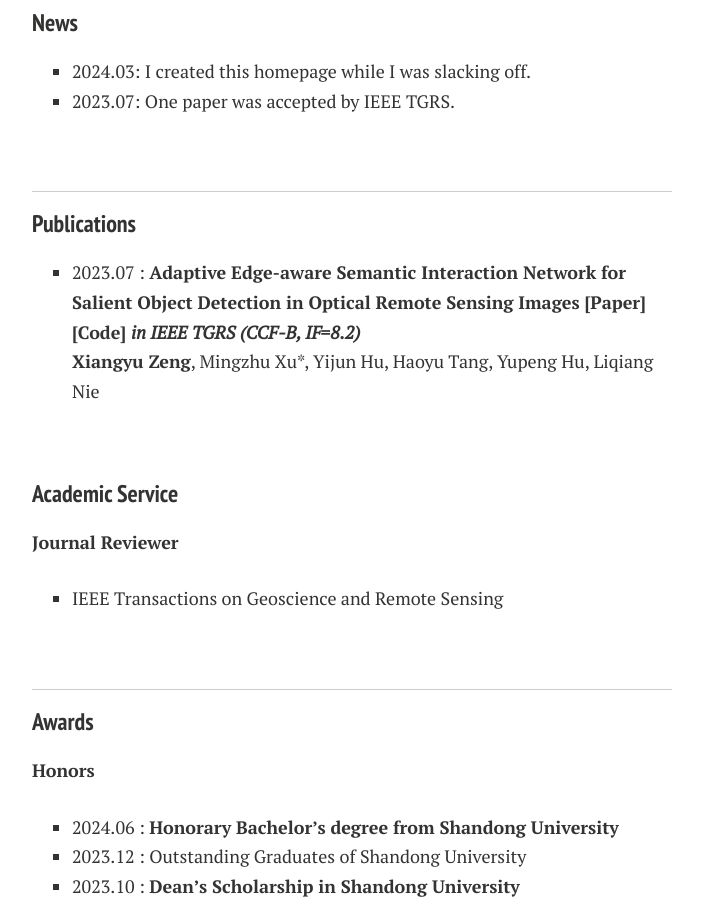
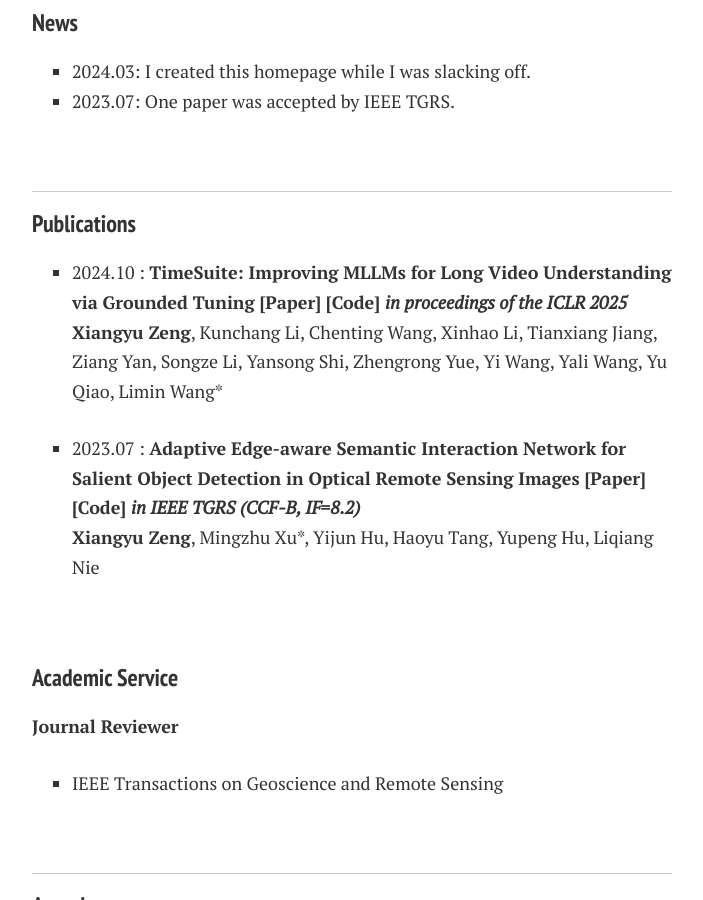
Before and after one commit to LanXingXuan/LanXingXuan.github.io, a Jekyll site: the page built from index.md, in a window 1280 px wide and 900 px high, scrolled down 690 px. Shown: the whole window, without its empty margins (288-991 px from the left). Built offline with Jekyll 4.4.1, drawn with Linux system fonts in a browser that asks for light colours; nearby versions of some CDN libraries; comment, search, counter and statistics services are not loaded; a style sheet for code colours, icons or effects is not loaded.

Commit message:
Update index.md

```diff
--- a/index.md
+++ b/index.md
@@ -36,6 +36,9 @@ My research interests lies in the computer vision and multimodal, including Vide
 
 ### Publications
 
+- 2024.10 : **TimeSuite: Improving MLLMs for Long Video Understanding via Grounded Tuning [[Paper]](https://arxiv.org/abs/2410.19702) [[Code]](https://github.com/OpenGVLab/TimeSuite) *in proceedings of the ICLR 2025*** <br>
+**Xiangyu Zeng**, Kunchang Li, Chenting Wang, Xinhao Li, Tianxiang Jiang, Ziang Yan, Songze Li, Yansong Shi, Zhengrong Yue, Yi Wang, Yali Wang, Yu Qiao, Limin Wang*
+
 - 2023.07 : **Adaptive Edge-aware Semantic Interaction Network for Salient Object Detection in Optical Remote Sensing Images [[Paper]](https://ieeexplore.ieee.org/abstract/document/10198281/) [[Code]](https://github.com/xumingzhu989/AESINet-TGRS) *in IEEE TGRS (CCF-B, IF=8.2)*** <br>
 **Xiangyu Zeng**, Mingzhu Xu*, Yijun Hu, Haoyu Tang, Yupeng Hu, Liqiang Nie
 
```
